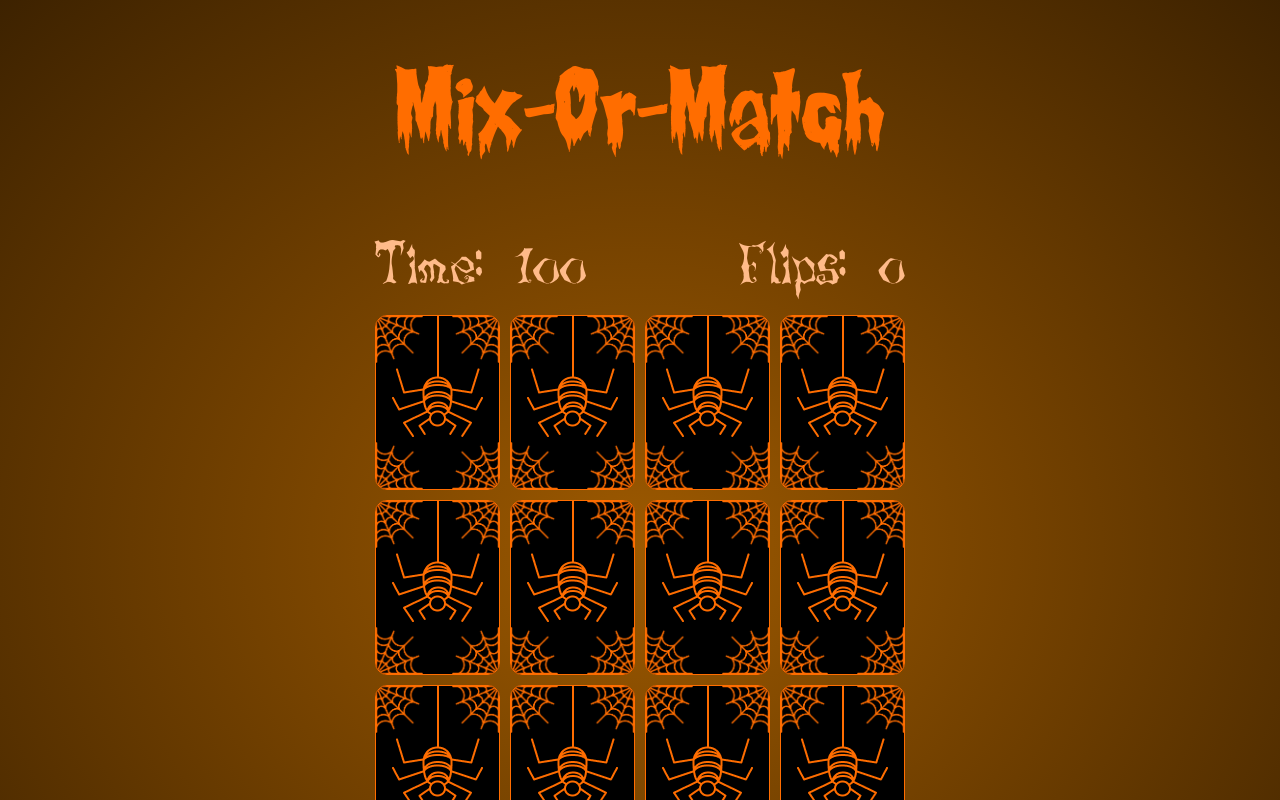
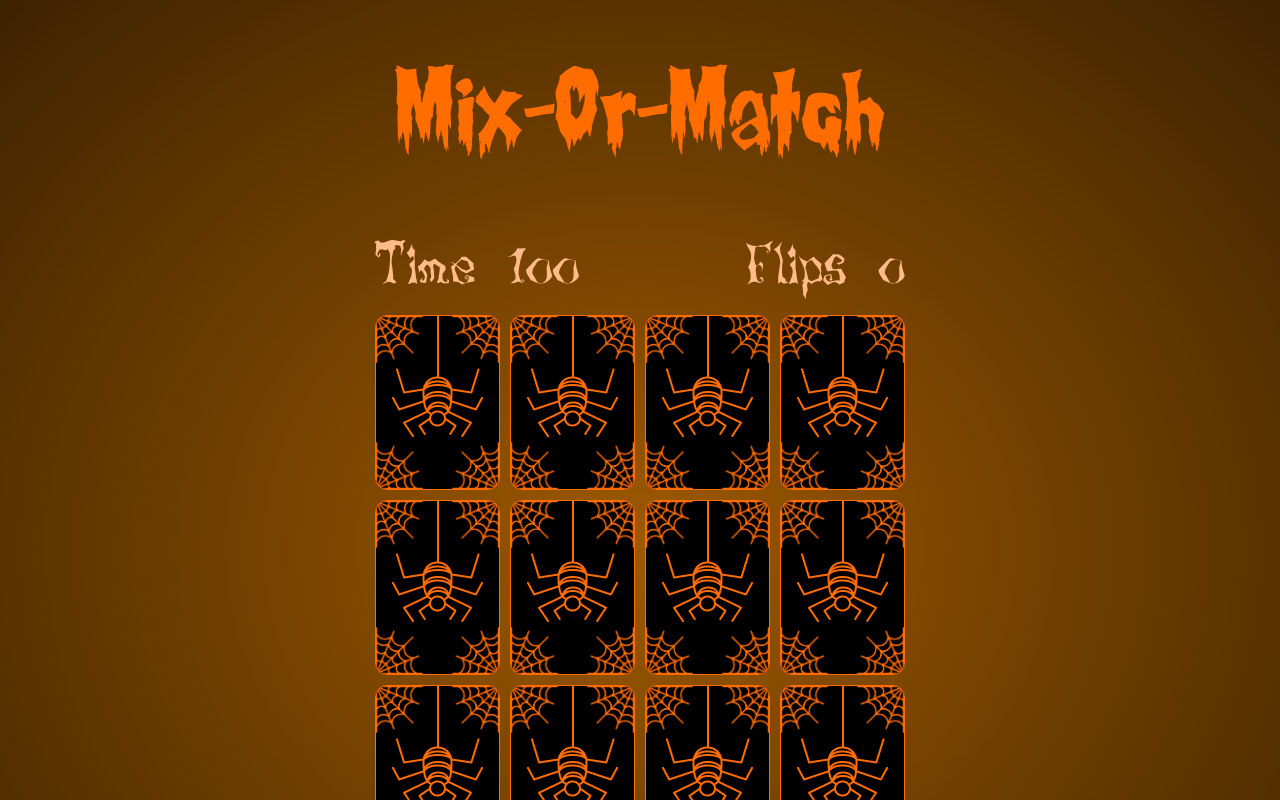
Before and after one commit to WebDevSimplified/Mix-Or-Match, a plain HTML site: page index.html in a window 1280 px wide. Shown: the top 800 px of the page. Drawn offline with Linux system fonts and the light colour scheme; files whose address does not match are found by name.

Commit message:
Remove Colons

```diff
--- a/index.html
+++ b/index.html
@@ -19,10 +19,10 @@
   <div class="game-container">
     <div class="game-info-container">
       <div class="game-info">
-        Time: <span class="time-remaining">100</span>
+        Time <span class="time-remaining">100</span>
       </div>
       <div class="game-info">
-        Flips: <span class="flips">0</span>
+        Flips <span class="flips">0</span>
       </div>
     </div>
     <div class="card">
```
